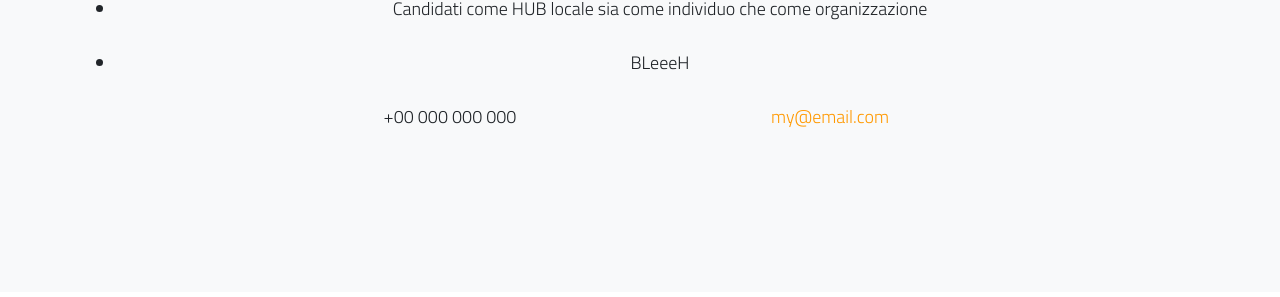
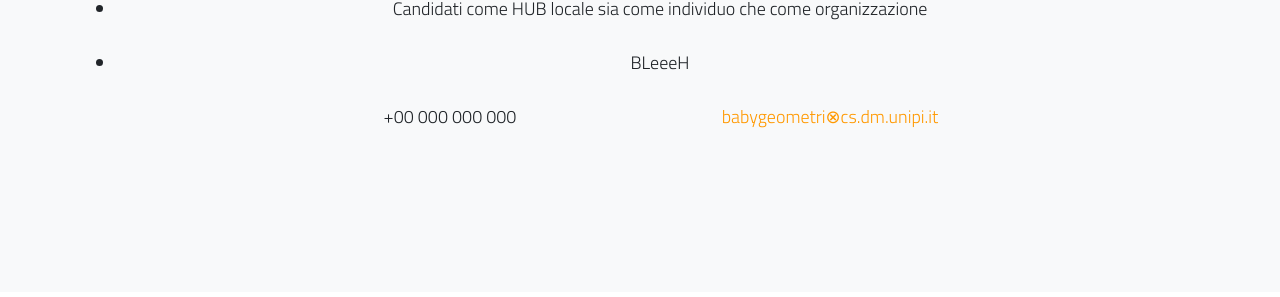
Before and after one commit to baby-geometri/baby-geometri.github.io, a Jekyll site: the page built from index.md, in a window 1280 px wide and 900 px high, scrolled down 3094 px. Shown: the part 563-860 px from the top of the window. Built offline with Jekyll 4.4.1, drawn with Linux system fonts in a browser that asks for light colours; nearby versions of some CDN libraries.

Commit message:
Update content.yaml

```diff
--- a/_data/content.yaml
+++ b/_data/content.yaml
@@ -35,6 +35,6 @@ participate:
     - point: "Candidati come HUB locale sia come individuo che come organizzazione"
     - point: "BLeeeH"
   phone:  +00 000 000 000
-  email:  my@email.com
+  email:   babygeometri&#8855cs.dm.unipi.it
 footer:
   text: "<p>I am the footer <a href=\"../../\">blih</a>.</p>"
```
